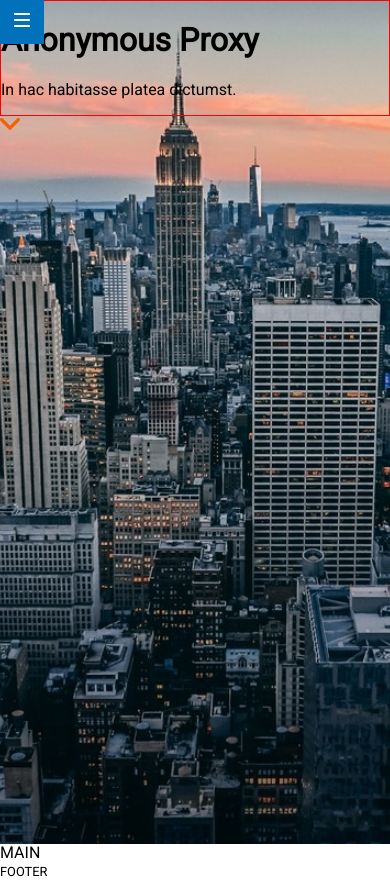
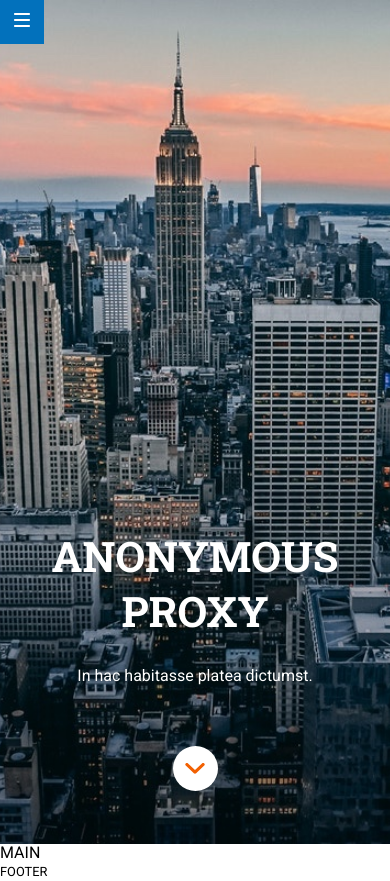
Before and after one commit to seguramaria/modulo-1-evaluacion-final-seguramaria, a website: page src/html/index.html in a window 390 px wide. Drawn offline with nearby package versions, Linux system fonts and the light colour scheme; files that its build step writes are made by us from their sources; files whose address does not match are found by name.

Commit message:
Add header mobile version

```diff
--- a/src/scss/layout/_header.scss
+++ b/src/scss/layout/_header.scss
@@ -23,12 +23,36 @@
   background-position: center;
   background-repeat: no-repeat;
   background-size: cover;
-  top: 0;
+  display: flex;
+  flex-direction: column;
+  justify-content: flex-end;
+  align-items: center;
+  padding-bottom: 53px;
+}
+.hero-title {
+  display: block;
+  text-align: center;
+  color: $light-color;
+  padding-bottom: 45px;
+  h1 {
+    font-size: 2.625rem;
+    font-family: $font-titles;
+    text-transform: uppercase;
+    line-height: 55px;
+  }
 }
 
-.hero-title {
-  flex-direction: column;
+.scroll-down {
+  background-color: $light-color;
+  width: 45px;
+  height: 45px;
+  border-radius: 22.5px;
+  display: flex;
   justify-content: center;
   align-items: center;
-  border: 1px solid red;
+
+  img {
+    width: 20px;
+    height: 11.7px;
+  }
 }
```
